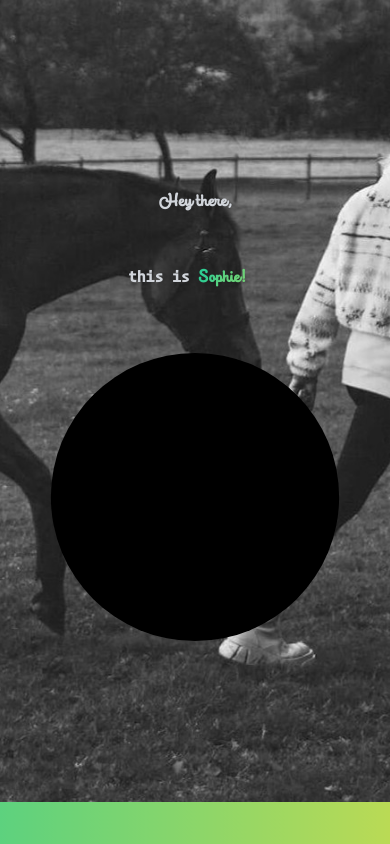
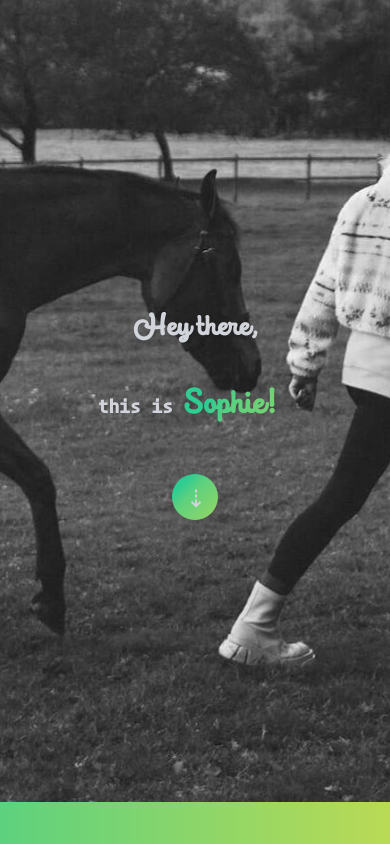
Before and after one commit to nyafologus/next-new-portfolio, a Next.js app: page / in a window 390 px wide. Shown: the top 844 px of the page. Built offline with nearby package versions, Linux system fonts and the light colour scheme.

Commit message:
Add custom responsive heading sizes, and scroll link styles

```diff
--- a/src/app/globals.css
+++ b/src/app/globals.css
@@ -36,6 +36,7 @@ body {
       rgb(var(--background-end-rgb))
     )
     rgb(var(--background-start-rgb));
+  scroll-behavior: smooth;
 }
 
 img,
@@ -258,3 +259,76 @@ h6 {
   -webkit-font-feature-settings: "ss01"; /* low-level (old Webkit) */
   font-feature-settings: "ss01" on; /* low-level (all new browsers) */
 }
+
+/* Responsive text for the Hero */
+
+.r-text-s {
+  font-size: 4vmin;
+}
+
+.r-text-m {
+  font-size: 5vmin;
+}
+
+.r-text-l {
+  font-size: 7vmin;
+}
+
+.r-text-xl {
+  font-size: 8vmin;
+}
+
+/* Scroll link in Hero */
+
+.scroll-link {
+  position: relative;
+  width: 46px;
+  height: 46px;
+  border-radius: 50%;
+  text-decoration: none;
+  background: linear-gradient(136deg, #2ecd92 22%, #5dd17e 42%, #8bd66a 87%);
+}
+
+.scroll-link::before {
+  background-image: linear-gradient(135deg, #00c9a7 0%, #bada55 100%);
+}
+
+.scroll-link:hover {
+  -webkit-text-fill-color: #fff;
+  text-decoration: none;
+
+  &::before {
+    width: 100%;
+  }
+}
+
+.scroll-link svg {
+  position: absolute;
+  width: 42px;
+  height: 42px;
+  top: 2px;
+  left: 2px;
+  border-radius: 50%;
+  background-color: transparent;
+}
+
+.scroll-link svg path {
+  fill: none;
+}
+
+.scroll-link::after {
+  position: absolute;
+  font-family: "unicons";
+  content: "\21E3";
+  text-align: center;
+  line-height: 48px;
+  font-size: 24px;
+  background-color: transparent;
+  left: 0;
+  top: 1px;
+  height: 48px;
+  width: 48px;
+  cursor: pointer;
+  display: block;
+  z-index: 1;
+}
```
